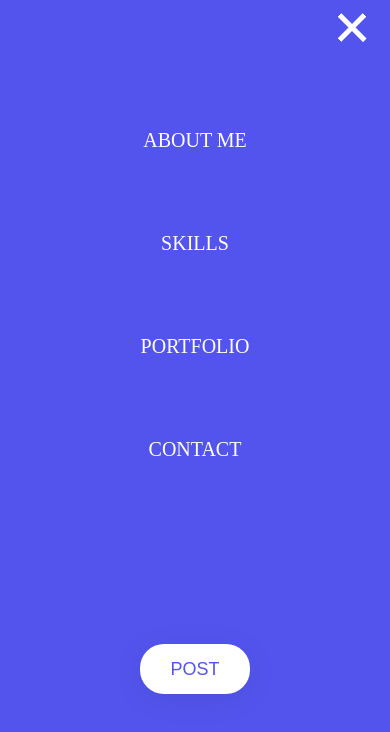
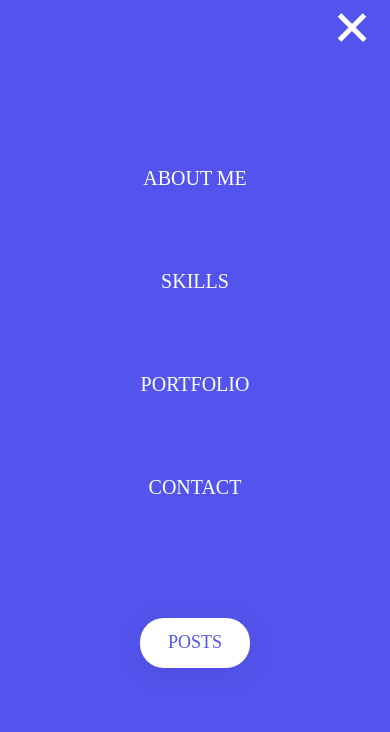
Before and after one commit to angeloDiepe/Portfolio, a React (Create React App) app: page / in a window 390 px wide. Both pictures are taken after a click on the element 352 px from the left and 27 px from the top of the page. Shown: the top 732 px of the page. Built offline with nearby package versions, Linux system fonts and the light colour scheme.

Commit message:
fixing the mobile navbar

```diff
--- a/src/components/Nav/Nav.css
+++ b/src/components/Nav/Nav.css
@@ -55,7 +55,7 @@
 	background-color: #5354ed;
 	display: flex;
 	flex-direction: column;
-	justify-content: space-between;
+	justify-content: center;
 	align-items: center;
 }
 .open{
@@ -69,19 +69,18 @@
 	height: 70%;
 	display: flex;
 	flex-direction: column;
-	justify-content: center;
 }
 .nav-list-item{
 	list-style: none;
-	display: block;
+	display: flex;
 	margin:40px auto;
 	width: 50%;
-	text-align: center;
+	justify-content: center;
+	align-items: center;
 }
 .nav-link-item{
 	text-decoration: none;
 	transition: all 0.1s linear;
-	text-align: left;
 	font-family:Roboto Mono;
 	font-size: 20px;
 	font-weight: 500;
@@ -91,21 +90,6 @@
 }
 .nav-link-item:hover{
 	font-size: 22px;
-}
-#blog-link{
-	background: #FFFFFF 0% 0% no-repeat padding-box;
-	box-shadow: 0px 5px 30px #00000014;
-	border-radius: 24px;
-	opacity: 1;
-	color: #5354ed;
-	font-size: 18px;
-	font: Medium 18px/24px Roboto Mono;
-	letter-spacing: 0;
-	text-align: center;
-	width: 110px;
-	height: 50px;
-	border:none;
-	margin-bottom: 150px;
 }
 .nav-list-item{
 	opacity: 0;
@@ -140,6 +124,29 @@
 .hamburger>span.open-hamburger:nth-child(3){
 	transform:rotate(-45deg) translate(0%,0%);
 	width: 36px;
+}
+#blog-link{
+	background: #FFFFFF 0% 0% no-repeat padding-box;
+	box-shadow: 0px 5px 30px #00000014;
+	border-radius: 24px;
+	opacity: 1;
+	color: #5354ed;
+	font-size: 18px;
+	font: Medium 18px/24px Roboto Mono;
+	letter-spacing: 0;
+	text-align: center;
+	width: 110px;
+	height: 50px;
+	border:none;
+	display: flex;
+	justify-content: center;
+	align-items: center;
+	margin-top: 20%;
+	transition: all 0.25s ease;
+}
+#blog-link:hover{
+	background-color: transparent;
+	color:white;
 }
 /*@media only screen and (min-width: 768px) {
 	#nav-logo{
--- a/src/components/Nav/Nav.js
+++ b/src/components/Nav/Nav.js
@@ -36,8 +36,8 @@ const Nav = (props) => {
 				<li className="nav-list-item"><a href="#" className="nav-link-item">SKILLS</a></li>
 				<li className="nav-list-item"><a href="#" className="nav-link-item">PORTFOLIO</a></li>
 				<li className="nav-list-item"><a href="#" className="nav-link-item">CONTACT</a></li>
+				<li className="nav-list-item"><a href="#" id="blog-link" className="nav-link-item">POSTS</a></li>
 			</ul>
-			<button id="blog-link">POST</button>
 		</div>
 	</div>
 	)
```
